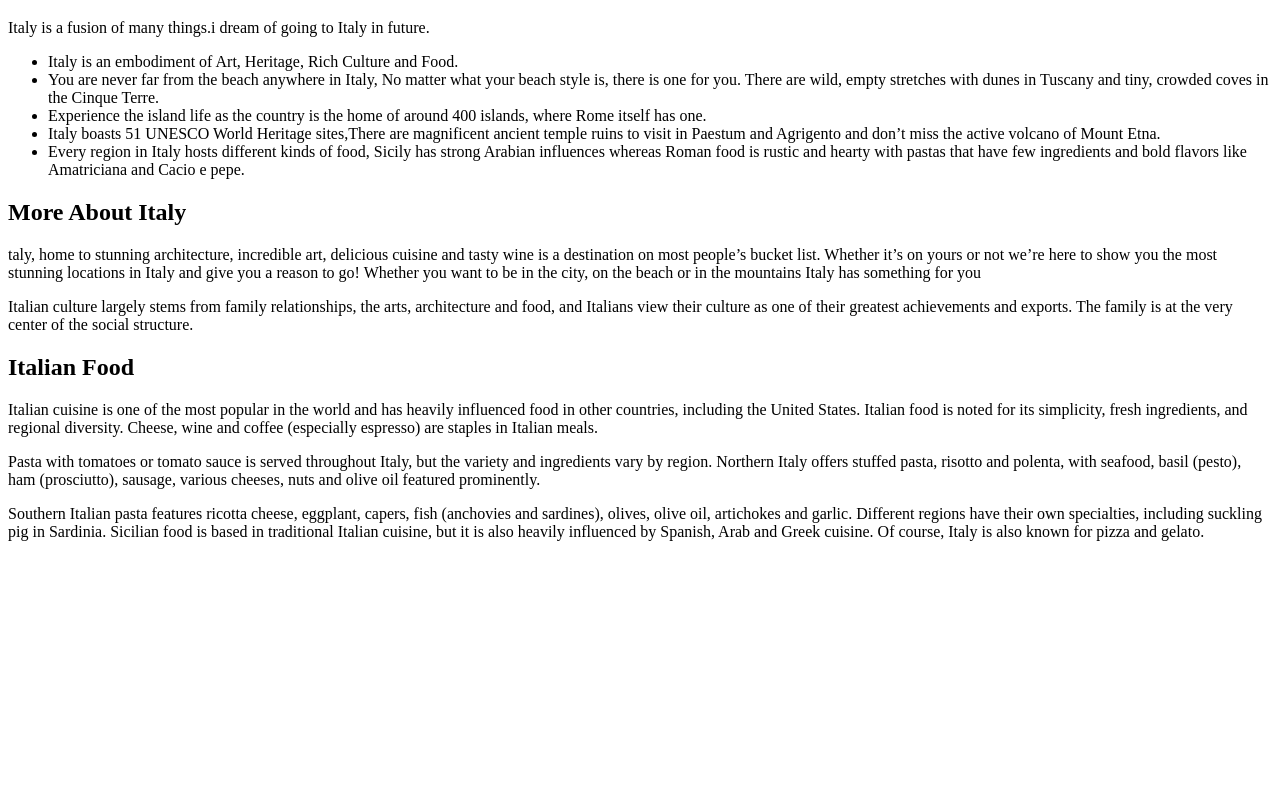
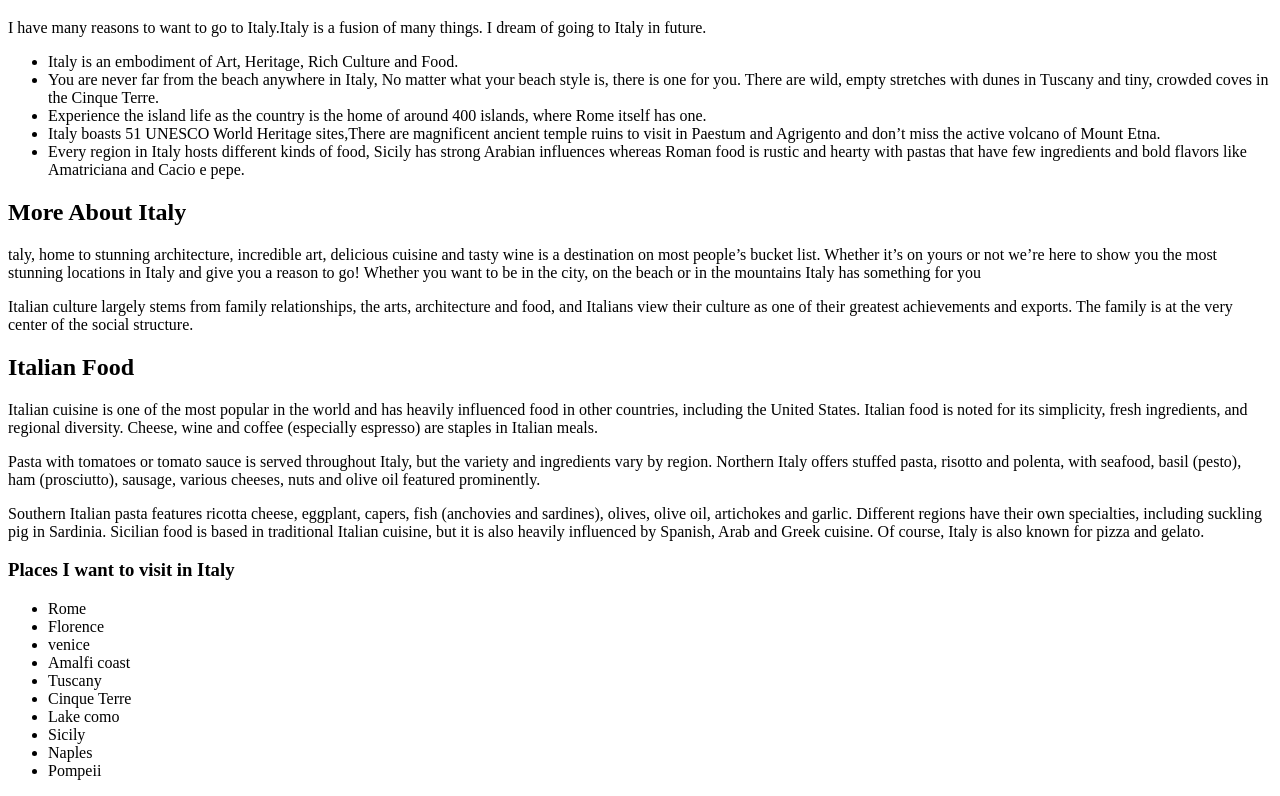
Before and after one commit to visetty/dream-vacation, a plain HTML site: page italy.html in a window 1280 px wide. Shown: the part 61-857 px from the top of the page. Before the commit the page ends 800 px from the top, so only its background shows below. Drawn offline with Linux system fonts and the light colour scheme.

Commit message:
it will add h3 and list items to italy.html

```diff
--- a/italy.html
+++ b/italy.html
@@ -5,7 +5,7 @@
   </head>
   <body>
     <h1>Italy</h1>
-    <p>Italy is a fusion of many things.i dream of going to Italy in future.</p>
+    <p>I have many reasons to want to go to Italy.Italy is a fusion of many things. I dream of going to Italy in future.</p>
     <ul>
       <li>Italy is an embodiment of Art, Heritage, Rich Culture and Food.</li>
       <li>You are never far from the beach anywhere in Italy, No matter what your beach style is, there is one for you. There are wild, empty stretches with dunes in Tuscany and tiny, crowded coves in the Cinque Terre.</li>
@@ -23,8 +23,19 @@
     <p> Pasta with tomatoes or tomato sauce is served throughout Italy, but the variety and ingredients vary by region. Northern Italy offers stuffed pasta, risotto and polenta, with seafood, basil (pesto), ham (prosciutto), sausage, various cheeses, nuts and olive oil featured prominently.</p>
     <p>Southern Italian pasta features ricotta cheese, eggplant, capers, fish (anchovies and sardines), olives, olive oil, artichokes and garlic. Different regions have their own specialties, including suckling pig in Sardinia. Sicilian food is based in traditional Italian cuisine, but it is also heavily influenced by Spanish, Arab and Greek cuisine. Of course, Italy is also known for pizza and gelato.</p>
 
-</p>
-
+    <h3>Places I want to visit in Italy</h3>
+    <ul>
+      <li>Rome</li>
+      <li>Florence</li>
+      <li>venice</li>
+      <li>Amalfi coast</li>
+      <li>Tuscany</li>
+      <li>Cinque Terre</li>
+      <li>Lake como</li>
+      <li>Sicily</li>
+      <li>Naples</li>
+      <li>Pompeii</li>
+    </ul>
 
   </body>
 </html>
```
